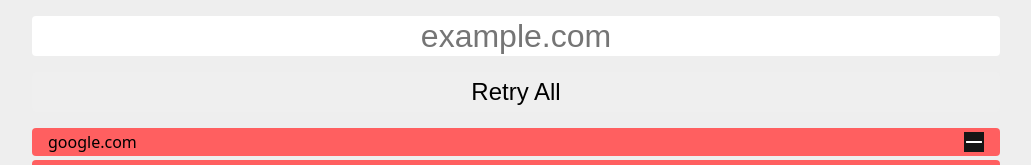
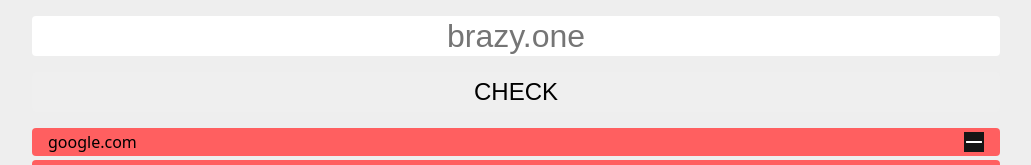
Before and after one commit to Brazy4L/status-check, a React (Vite) app: page / in a window 1280 px wide. Shown: the top 165 px of the page, without its empty margins (124-1155 px from the left). Built offline with nearby package versions, Linux system fonts and the light colour scheme; no server answers.

Commit message:
Accept input

```diff
--- a/src/App.tsx
+++ b/src/App.tsx
@@ -1,4 +1,4 @@
-import { useEffect, useState, Fragment } from "react";
+import { useEffect, useState } from "react";
 import { data as initialData } from "./data";
 
 interface DataItem {
@@ -12,6 +12,8 @@
   mode: string | any;
 }
 
+let nextId = 3;
+
 export default function App() {
   const [data, setData] = useState(initialData);
   const [input, setInput] = useState("");
@@ -19,6 +21,17 @@
   useEffect(() => {
     checkAll(data);
   }, []);
+
+  function addItem(url: string) {
+    setData([
+      ...data,
+      {
+        id: nextId++,
+        url,
+        status: "brazy",
+      },
+    ]);
+  }
 
   async function fetchWithTimeout(url: string, options: Options) {
     const { timeout } = options;
@@ -39,9 +52,9 @@
         timeout: 2000,
         mode: "no-cors",
       });
-      return true;
+      return "true";
     } catch (error) {
-      return false;
+      return "false";
     }
   }
 
@@ -54,7 +67,7 @@
       data.map((item) => checkConnection(item.url))
     );
     const addStatus = data.map((item, index) => {
-      return { ...item, status: results[index].toString() };
+      return { ...item, status: results[index] };
     });
     setData(addStatus);
   }
@@ -68,8 +81,13 @@
       <input
         className="input"
         value={input}
-        placeholder="example.com"
+        placeholder="brazy.one"
         onChange={(e) => setInput(e.target.value)}
+        onKeyDown={(e) => {
+          if (e.key === "Enter" && data[0].status !== "pending") {
+            addItem(input);
+          }
+        }}
       />
       <button
         className="retry"
@@ -77,7 +95,7 @@
           checkAll(data);
         }}
       >
-        Retry All
+        CHECK
       </button>
       <div className="data">
         {data.map((item) => (
@@ -91,7 +109,9 @@
                   ? "#5fff89"
                   : item.status === "false"
                   ? "#ff5f60"
-                  : "#fdff5f",
+                  : item.status === "pending"
+                  ? "#fdff5f"
+                  : "#c86bff",
             }}
           >
             <div className="item__url">{removeProtocol(item.url)}</div>
@@ -99,8 +119,11 @@
               className="item__button"
               onClick={(e) => {
                 e.preventDefault();
-                setData(data.filter((i) => i.id !== item.id));
+                if (item.status !== "pending") {
+                  setData(data.filter((i) => i.id !== item.id));
+                }
               }}
+              style={{ cursor: item.status === "pending" ? "wait" : "" }}
             >
               <div className="button__both button__first"></div>
               <div className="button__both button__second"></div>
```
